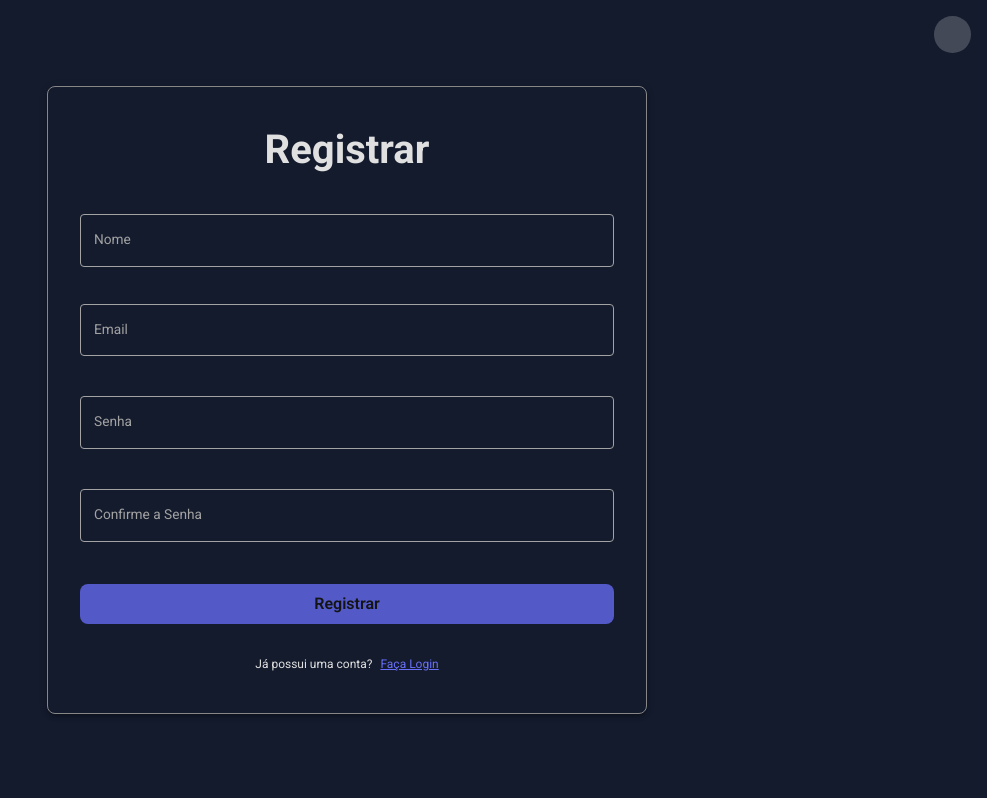
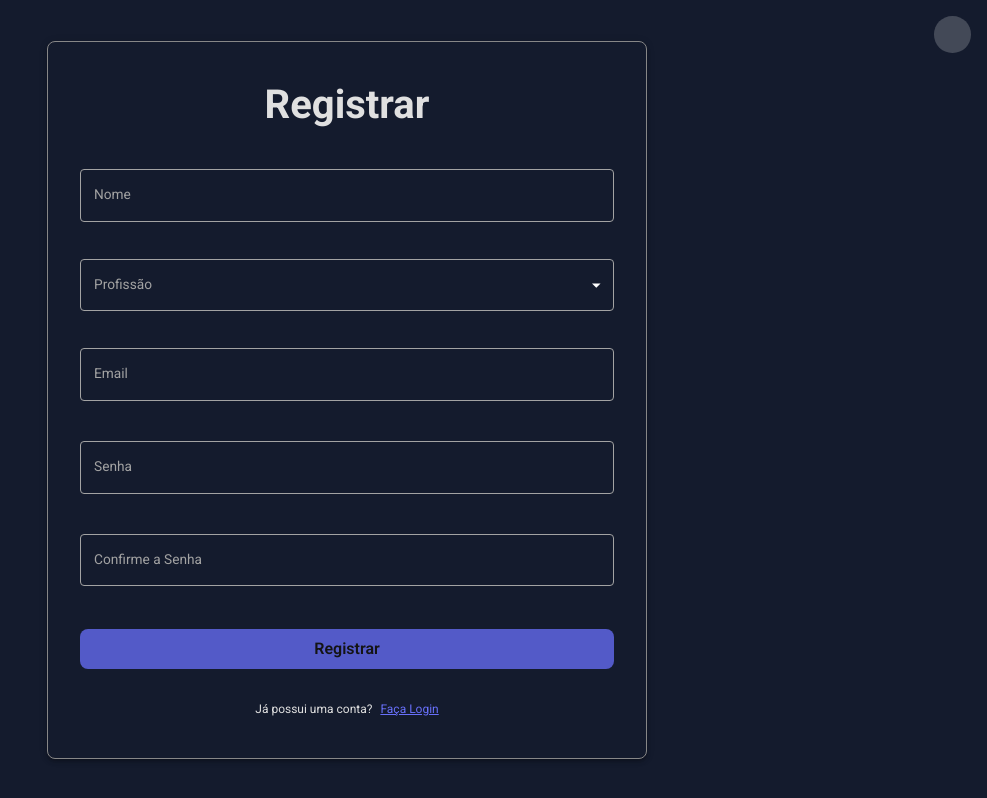
Before and after one commit to JoaoVictor-Nunes/Calculadora-Tributaria-React, a React (Vite) app: page /register in a window 1280 px wide. Shown: the whole page, without its empty margins (293-1280 px from the left). Built offline with nearby package versions, Linux system fonts and the light colour scheme; some icons are missing.

Commit message:
atualizacao 17

```diff
--- a/src/App.jsx
+++ b/src/App.jsx
@@ -40,7 +40,7 @@ function App() {
             <Route path="/home" element={<Home />} />
             <Route path="/calculopf" element={<CalculoPF />} />
             <Route path="/calculopj" element={<CalculoPJ />} />
-            <Route path="/explicacao" element={<Explicacao />} />
+            <Route path="/esclarecimento" element={<Explicacao />} />
             <Route path="/contatos" element={<Contatos />} />
 
           </Route>
--- a/src/Components/Modals/ModalExplicacoes.jsx
+++ b/src/Components/Modals/ModalExplicacoes.jsx
@@ -22,7 +22,7 @@ const ModalExplicacoes = () => {
         transform: 'translate(-50%, -50%)',
         // make the modal responsive: full width on small screens, constrained on larger screens
         width: { xs: '90vw', md: 800 },
-        bgcolor: colors.primary[100],
+        bgcolor: colors.primary[500],
         border: `2px solid ${colors.blueAccent[500]}`,
         boxShadow: 24,
         p: 4,
@@ -52,11 +52,9 @@ const ModalExplicacoes = () => {
                     py: 1,
                 }}
             >
-                Explicacoes Necessárias
+                Explicações Necessárias
             </Button>
             <Modal
-                aria-labelledby="transition-modal-title"
-                aria-describedby="transition-modal-description"
                 open={open}
                 onClose={handleClose}
                 closeAfterTransition
@@ -73,18 +71,17 @@ const ModalExplicacoes = () => {
                 <Fade in={open}>
                     <Box sx={style}>
                         <Typography
-                            id="modal-modal-title"
                             variant="h6"
                             component="h2"
                             sx={{
-                                color: colors.grey[900],
+                                color: colors.grey[100],
                                 fontWeight: 600,
                                 mb: 2
                             }}
                         >
-                            Explicacoes Necessárias
+                            Explicações Necessárias
                         </Typography>
-                        <Box id="modal-modal-description" sx={{ mt: 2 }}>
+                        <Box id="descricao" sx={{ mt: 2 }}>
                             <Explicacao />
                         </Box>
                     </Box>
--- a/src/Components/Topbar.jsx
+++ b/src/Components/Topbar.jsx
@@ -24,7 +24,7 @@ import { useNavigate } from "react-router-dom";
 import Logo from "../../Assets/CRVascodaGama.png";
 
 const drawerWidth = 240;
-const navItems = ["Home", "Explicacao", "Contatos", "Calculo"];
+const navItems = ["Home", "Esclarecimento", "Contatos", "Calculo"];
 
 function Topbar(props) {
   const theme = useTheme();
@@ -84,7 +84,7 @@ function Topbar(props) {
                 textAlign: "center",
                 color: colors.grey[100],
                 "&:hover": {
-                  backgroundColor: colors.primary[400],
+                  backgroundColor: colors.primary[300],
                 },
               }}
               onClick={() => {
@@ -159,7 +159,7 @@ function Topbar(props) {
                     position: "relative",
                     color: colors.grey[100],
                     "&:hover": {
-                      backgroundColor: colors.primary[400],
+                      backgroundColor: colors.primary[300],
                     },
                     "&::after": {
                       content: '""',
@@ -200,7 +200,7 @@ function Topbar(props) {
                     position: "relative",
                     color: colors.grey[100],
                     "&:hover": {
-                      backgroundColor: colors.primary[400],
+                      backgroundColor: colors.primary[300],
                     },
                     "&::after": {
                       content: '""',
--- a/src/Pages/Contatos.jsx
+++ b/src/Pages/Contatos.jsx
@@ -50,7 +50,7 @@ const Contatos = () => {
                 justifyContent: "center",
                 minHeight: "40vh",
             }}>
-            <Typography variant="h4" align="center" sx={{ p: 1, mt: 2 }}>
+            <Typography variant="h1" align="center" sx={{ p: 1, mt: 2, fontWeight: "bold" }}>
                 Nos contate!
             </Typography>
 
@@ -88,7 +88,6 @@ const Contatos = () => {
                         flexShrink: 0
                     }}
                 >
-                    {/* ... resto do formulário permanece igual ... */}
                     <Box>
                         <TextField
                             label="Nome"
@@ -140,6 +139,7 @@ const Contatos = () => {
                         <TextField
                             label="Telefone"
                             variant="outlined"
+                            placeholder="(99) 99999-9999"
                             sx={{
                                 width: "100%",
                                 '& .MuiOutlinedInput-root': {
@@ -164,7 +164,13 @@ const Contatos = () => {
                                     color: colors.grey[100],
                                 },
                             }}
-                            {...register("phone", { required: "Telefone é obrigatório!" })}
+                            {...register("phone", {
+                                required: "Telefone é obrigatório!",
+                                pattern: {
+                                    value: /^\(?\d{2}\)?\s?(?:9\d{4}|\d{4})-?\d{4}$/,
+                                    message: "Formato de telefone inválido!",
+                                },
+                            })}
                         />
                         <Typography
                             variant="caption"
@@ -180,6 +186,7 @@ const Contatos = () => {
                             {errorPhone}
                         </Typography>
                     </Box>
+
 
                     <Box>
                         <TextField
@@ -283,7 +290,7 @@ const Contatos = () => {
                         loading="lazy"
                         referrerPolicy="no-referrer-when-downgrade"
                         title="Localização do NAF"
-                        onLoad={handleMapLoaded}
+                        // onLoad={handleMapLoaded}
                     ></iframe>
                     {/* ) : (
                         <Skeleton variant="rectangular"
--- a/src/Pages/Register/Register.jsx
+++ b/src/Pages/Register/Register.jsx
@@ -18,6 +18,10 @@ import InputAdornment from '@mui/material/InputAdornment';
 import Visibility from '@mui/icons-material/Visibility';
 import VisibilityOff from '@mui/icons-material/VisibilityOff';
 import { Link } from "@mui/material";
+import InputLabel from '@mui/material/InputLabel';
+import MenuItem from '@mui/material/MenuItem';
+import FormControl from '@mui/material/FormControl';
+import Select from '@mui/material/Select';
 
 const Register = () => {
   const theme = useTheme();
@@ -26,6 +30,12 @@ const Register = () => {
 
   const [showPassword, setShowPassword] = useState(false);
 
+  const [profissao, setProfissao] = useState(''); // CORREÇÃO 1
+
+  const handleChange = (event) => {
+    setProfissao(event.target.value); // CORREÇÃO 2
+     setValue("profissao", event.target.value);
+  };
 
   const { register, handleSubmit, watch, formState: { errors } } = useForm();
   const navigate = useNavigate();
@@ -33,7 +43,7 @@ const Register = () => {
 
   const errorName = errors.name ? errors.name.message : "Mensagem de erro";
   const errorConfirmPassword = errors.confirmPassword ? errors.confirmPassword.message : "Mensagem de erro";
-
+  const errorProfissao = errors.profissao ? errors.profissao.message : "Mensagem de erro";
 
   const onSubmit = (data) => {
     console.log("Dados enviados: ", data);
@@ -77,7 +87,6 @@ const Register = () => {
           mx: "auto",
           px: 4,
           py: 5,
-          // make the form wider on larger screens so inputs appear bigger (matches Login)
           width: { xs: '92vw', sm: 480, md: 600 },
           backgroundColor: colors.primary[500],
           borderRadius: 2,
@@ -105,7 +114,7 @@ const Register = () => {
               sx={{
                 width: "100%",
                 '& .MuiOutlinedInput-root': {
-                  backgroundColor: "##F0F8EA",
+                  backgroundColor: colors.primary[500],
                   '& fieldset': {
                     borderColor: colors.grey[300],
                   },
@@ -123,7 +132,7 @@ const Register = () => {
                   },
                 },
                 '& .MuiOutlinedInput-input': {
-                  color: "colors.grey[900]",
+                  color: colors.grey[100],
                 },
               }}
               {...register("name", { required: "Nome é obrigatório" })}
@@ -141,6 +150,60 @@ const Register = () => {
             >
               {errorName}
 
+            </Typography>
+          </Box>
+          <Box>
+            <FormControl fullWidth>
+              <InputLabel
+                id="profissao"
+                sx={{
+                  color: colors.grey[300],
+                  '&.Mui-focused': {
+                    color: colors.blueAccent[500],
+                  },
+                }}
+              >
+                Profissão
+              </InputLabel>
+
+              <Select
+                labelId="profissao"
+                id="profissao"
+                label="Profissão"
+                onChange={handleChange}
+                sx={{
+                  '& .MuiOutlinedInput-notchedOutline': {
+                    borderColor: colors.grey[300],
+                  },
+                  '&:hover .MuiOutlinedInput-notchedOutline': {
+                    borderColor: colors.blueAccent[500],
+                  },
+                  '&.Mui-focused .MuiOutlinedInput-notchedOutline': {
+                    borderColor: colors.blueAccent[500],
+                  },
+                  '& .MuiSelect-select': {
+                    color: colors.grey[100],
+                    backgroundColor: colors.primary[500],
+                  },
+                }}
+                {...register("profissao", { required: "Profissão é obrigatória" })}
+              >
+                <MenuItem value="Psicólogo">Psicólogo</MenuItem>
+                <MenuItem value="Psicóloga">Psicóloga</MenuItem>
+              </Select>
+            </FormControl>
+            <Typography
+              variant="caption"
+              sx={{
+                minHeight: "20px",
+                fontWeight: "bold",
+                color: errors.profissao ? colors.redAccent[100] : "transparent",
+                visibility: errors.profissao ? "visible" : "hidden",
+                marginTop: "1px",
+                display: "block",
+              }}
+            >
+              {errorProfissao}
             </Typography>
           </Box>
 
```
Also changed, not shown: src/Pages/Explicação/Explicacao.jsx (+9 -9 lines), src/App.css (deleted).
